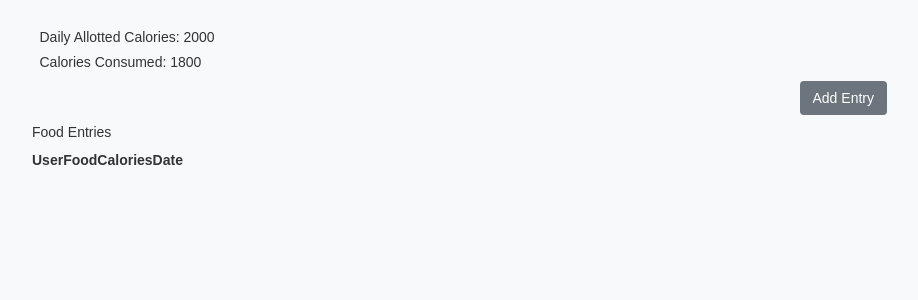
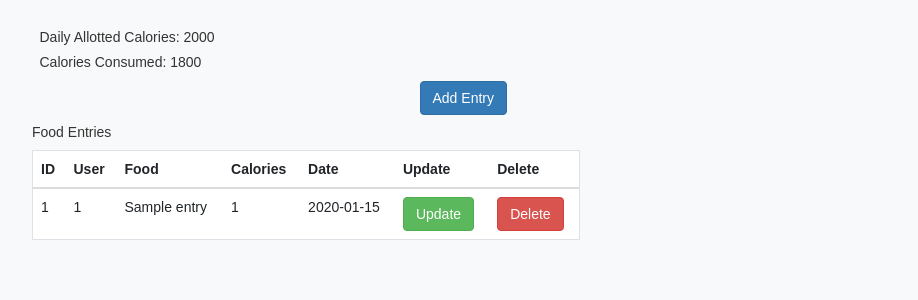
Before and after one commit to jmd5493/calorie-tracker, a Flask app: page /tracker in a window 1280 px wide. Shown: the part 62-362 px from the top of the page, without its empty margins (53-971 px from the left). Run offline with Flask 2, Linux system fonts and the light colour scheme; tables that the repository leaves empty hold one stand-in row (values such as "Sample post"); lists and menus that the app fills with data are empty; some libraries are stand-ins or nearby versions.

Commit message:
Added ability to add, delete, and update food log entries

```diff
--- a/main.py
+++ b/main.py
@@ -1,6 +1,7 @@
 from flask import Flask, render_template, request, redirect, url_for
 from flask_sqlalchemy import SQLAlchemy
 from datetime import date
+from datetime import datetime
 import os
 import sqlite3
 import util
@@ -80,14 +81,39 @@
     conn.close()
     return render_template("profile.html",data=data)
 
-@app.route("/tracker", methods=['GET'])
+@app.route("/tracker")
 def tracker():
-    conn = sqlite3.connect('calorie_tracker.db')
-    cursor = conn.cursor()
-    cursor.execute("Select * FROM food_entry")
-    data = cursor.fetchall()
-    conn.close()
+    user_id = 1
+    data = FoodEntry.query.filter_by(user_id=user_id).order_by(FoodEntry.date).all()
     return render_template("tracker.html", data=data)
+
+@app.route("/add_entry/", methods=['POST'])
+def add_entry():
+    food = FoodEntry(user_id=1,
+                     food_name=request.form.get('food_name'),
+                     calories=int(request.form.get('calories')),
+                     date=datetime.strptime(request.form.get('date'), '%Y-%m-%d')
+                     )
+
+    db.session.add(food)
+    db.session.commit()
+    return redirect(url_for("tracker"))
+
+@app.route("/update_entry/<int:id>", methods=['PUT'])
+def update_entry(id):
+    food = FoodEntry.query.get(id)
+    food.food_name = request.form.get('food_name', food.food_name)
+    food.calories = request.form.get('calories', food.calories)
+    food.date = datetime.strptime(request.form.get('date', food.date), '%Y-%m-%d')
+    db.session.commit()
+    return redirect(url_for("tracker"))
+
+@app.route("/delete_entry/<int:id>", methods=['DELETE'])
+def delete_entry(id):
+    food = FoodEntry.query.get(id)
+    db.session.delete(food)
+    db.session.commit()
+    return redirect(url_for("tracker"))
 
 @app.route("/test-db")
 def test_db():
--- a/requirements.txt
+++ b/requirements.txt
@@ -1,5 +1,6 @@
 Flask==2.2.5
 Flask-SQLAlchemy==2.5.1
+SQLAlchemy<2.0
 Jinja2==3.1.2
 MarkupSafe==2.1.3
 itsdangerous==2.1.2
--- a/templates/tracker.html
+++ b/templates/tracker.html
@@ -17,71 +17,143 @@
     </div>
     <div class="col">
       <!-- 2 of 3 -->
+      <button type="button" data-toggle="modal" class="btn btn-primary" data-target="#add_entry">Add Entry</button>
+      <div class="modal fade" id="add_entry" tabindex="-1" role="dialog" aria-labelledby="basicModal" aria-hidden="true">
+      <div class="modal-dialog">
+        <div class="modal-content">
+            <div class="modal-header">
+                <button type="button" class="close" data-dismiss="modal" aria-hidden="true">&times;</button>
+                <h4 class="modal-title" id="myModalLabel">Add food entry</h4>
+            </div>
+            <form action="{{url_for('add_entry')}}" method="post">
+                <div class="modal-body">
+                    <div class="form-group row">
+                        <label for="food_name" class="col-xs-2 control-label">Food Name</label>
+                        <div class="col-xs-10">
+                            <input type="text" id="food_name" class="form-control" name="food_name" placeholder="food_name" />
+                        </div>
+                    </div>
+                    <div class="form-group row">
+                        <label for="calories" class="col-xs-2 control-label">Calories</label>
+                        <div class="col-xs-10">
+                            <input type="number" class="form-control" name="calories" placeholder="calories" />
+                        </div>
+                    </div>
+                    <div class="form-group row">
+                        <label for="date" class="col-xs-2 control-label">Date</label>
+                        <div class="col-xs-10">
+                            <input type="date" class="form-control" name="date" placeholder="date" />
+                        </div>
+                    </div>
+                </div>
+                <div class="modal-footer">
+                    <button type="button" class="btn btn-default" data-dismiss="modal">Close</button>
+                    <button type="submit" class="btn btn-success">Submit</button>
+                </div>
+            </form>
+        </div>
+      </div>
+  </div>
     </div>
     <div class="col">
-      <!-- Button trigger modal -->
-      <div class="btn-group" role="group" aria-label="Button group with nested dropdown">
-        <button type="button" class="btn btn-secondary" data-bs-toggle="modal" data-bs-target="#exampleModal">Add Entry</button>
-      </div>
+      <!-- 2 of 3 -->
     </div>
     <div class="row">
       <div class="col">
         <h5>Food Entries</h5>
-        <table>
+        <table class="table" border="1">
           <thead>
             <tr>
+              <th>ID</th>
               <th>User</th>
               <th>Food</th>
               <th>Calories</th>
               <th>Date</th>
+              <th>Update</th>
+              <th>Delete</th>
             </tr>
           </thead>
           <tbody>
             {% for d in data %}
             <tr>
+              <td>{{d.id}}</td>
               <td>{{d.user_id}}</td>
               <td>{{d.food_name}}</td>
               <td>{{d.calories}}</td>
               <td>{{d.date}}</td>
+              <td><button type="button" class="btn btn-success" data-toggle="modal" data-target="#update_entry_{{d['id']}}">Update</button></td>
+              <div class="modal fade" id="update_entry_{{d['id']}}" tabindex="-1" role="dialog" aria-labelledby="basicModal" aria-hidden="true">
+                <div class="modal-dialog">
+                  <div class="modal-content">
+                    <div class="modal-header">
+                      <button type="button" class="close" data-dismiss="modal" aria-hidden="true">&times;</button>
+                      <h4 class="modal-title" id="myModalLabel">Update an entry</h4>
+                    </div>
+                    <form action="{{url_for('update_entry', id=d['id'])}}" method="post">
+                    <div class="modal-body">
+                      <div class="form-group row">
+                        <label for="food_name" class="col-xs-2 control-label">Food</label>
+                        <div class="col-xs-10">
+                            <input type="text" id="food_name" class="form-control" name="food_name"
+                                value="{{d['food_name']}}" />
+                        </div>
+                    </div>
+                    <div class="form-group row">
+                        <label for="calories" class="col-xs-2 control-label">Calories</label>
+                        <div class="col-xs-10">
+                            <input type="number" class="form-control" name="calories" value="{{d['calories']}}" />
+                        </div>
+                    </div>
+                    <div class="form-group row">
+                        <label for="author" class="col-xs-2 control-label">Date</label>
+                        <div class="col-xs-10">
+                            <input type="date" class="form-control" name="date"
+                                value="{{d['date']}}" />
+                        </div>
+                    </div>
+                </div>
+                <div class="modal-footer">
+                    <button type="button" class="btn btn-default"
+                        data-dismiss="modal">Close</button>
+                    <button type="submit" class="btn btn-success">Submit</button>
+                </div>
+            </form>
+        </div>
+    </div>
+</div>
+              <td><button type="button" class="btn btn-danger" data-toggle="modal" data-target="#delete_entry_{{d['id']}}">Delete</button></td>
+              <div class="modal fade" id="delete_entry_{{d['id']}}" tabindex="-1" role="dialog" aria-labelledby="basicModal" aria-hidden="true">
+                <div class="modal-dialog">
+                  <div class="modal-content">
+                    <div class="modal-header">
+                      <button type="button" class="close" data-dismiss="modal" aria-hidden="true">&times;</button>
+                      <h4 class="modal-title" id="myModalLabel">Delete an entry</h4>
+                    </div>
+                    <form action="{{url_for('delete_entry', id=d['id'])}}" method="post">
+                    <div class="modal-body">
+                      <div class="form-group row">
+                        <label class="col-sm-12 col-form-label">Do you want to delete the entry <span
+                                style='font-weight:bold;color:red'>{{d['food_name']}}</span>
+                            ?</label>
+
+                      </div>
+                    </div>
+                    <div class="modal-footer">
+                      <button type="button" class="btn btn-default" data-dismiss="modal">Close</button>
+                      <button type="submit" class="btn btn-danger">Delete</button>
+                    </div>
+                    </form>
+                  </div>
+                </div>
+              </div>
             </tr>
             {% endfor %}
           </tbody>
         </table>
       </div>
+      <div class="col">
+      </div>
     </div>
-  </div>
 
 
-
-		<!-- Add Entry -->
-		<div class="modal fade" id="exampleModal" tabindex="-1" aria-labelledby="exampleModalLabel" aria-hidden="true">
-  			<div class="modal-dialog">
-    			<div class="modal-content">
-      				<div class="modal-header">
-        				<h5 class="modal-title" id="exampleModalLabel">Add Food Item</h5>
-        				<button type="button" class="btn-close" data-bs-dismiss="modal" aria-label="Close"></button>
-      				</div>
-      				<div class="modal-body">
-      					<form>
-                  <div class="form-group">
-                    <label for="the_date">Date:</label>
-                    <input type="date" class="form-control" id=the_date placeholder="Enter Date">
-                  </div>
-      						<div class="form-group">
-      							<label for="ItemName">Item Name:</label>
-      							<input type="text" class="form-control" id=ItemName placeholder="Enter Food">
-      						</div>
-      						<div class="form-group">
-      							<label for="Calories">Calories:</label>
-      							<input type="number" class="form-control" id=Calories placeholder="Enter calories">
-      						</div>
-      					</form>
-      				</div>
-      				<div class="modal-footer">
-        				<button type="button" class="btn btn-secondary" data-bs-dismiss="modal">Close</button>
-        				<button type="button" class="btn btn-primary">Submit</button>
-      				</div>
-    			</div>
-  			</div>
-		</div>
 {% endblock %}
```
